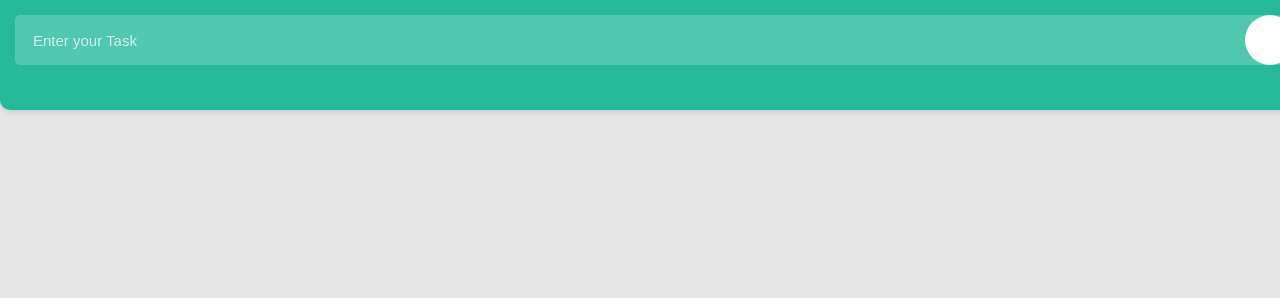
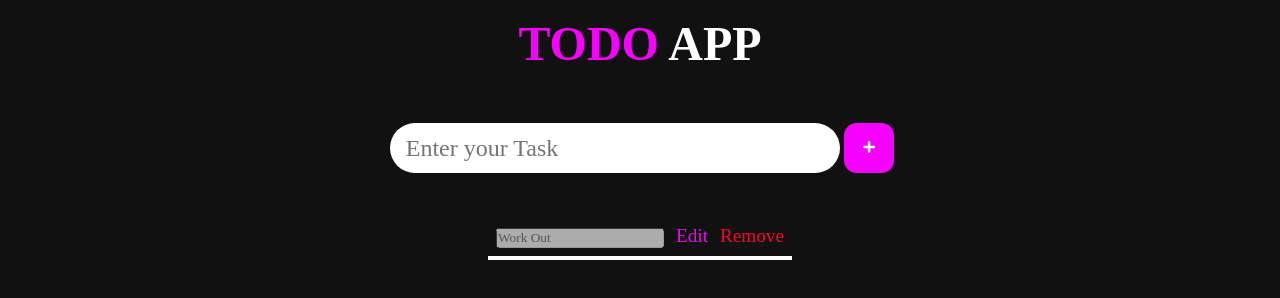
Before and after one commit to Jizzyjay/To-do-App, a plain HTML site: page index.html in a window 1280 px wide. Drawn offline with Linux system fonts and the light colour scheme; a web font is replaced by a local one.

Commit message:
updated the app

```diff
--- a/index.html
+++ b/index.html
@@ -15,10 +15,22 @@
 
 </head>
 <body>
-    <header>
-        <input type="text" placeholder="Enter your Task">
-        <button></button>
-    </header>
+    <h1><span class="todo">TODO</span> APP</h1>
+    <div class="input-div">
+        <input type="text" class="input" placeholder="Enter your Task">
+        <button class="addButton"><i class="fas fa-plus"></i></button>
+    </div>
+
+    <div class="container">
+        <div class="item">
+            <input type="text" class="text-input" value="Work Out" disabled>
+            <button class="editButton">Edit</button>
+            <buttun class="removeButton">Remove</buttun>
+        </div>
+    </div>
+
+
+    <script src="main.js"></script>
 
 </body>
 </html>
--- a/main.js
+++ b/main.js
@@ -1,33 +1,46 @@
-const clear = document.querySelector(".clear");
-const dateElement = document.getElementById("date");
-const list = document.getElementById("list");
-const input = document.getElementById("input");
+const addButton = document.querySelector(".addButton");
+var inputValue = document.querySelector(".input");
+const container = document.getElementById("container");
 
-const CHECK = "fa-check-circle";
-const UNCHECk = "fa-circle-thin";
-const LINE_THROUGH = "lineThrough";
+class item {
+    construtor(itemName){
+        //create the item div
+        this.createDiv(itemName);
+    }
 
-const options = {weekday : "long", month:"short", day:"numeric"};
+    createDiv (itemName){
+        let input = document.creatElement('input');
+        input.value = itemName;
+        input.disabled = true;
+        input.classList.add('item-input');
+        input.type = "text";
 
-const today = new Date();
+        let itemBox = document.createElement('div');
+        itemBox.classList.add('item');
 
-dateElement.innerHTML = today.toDateString("en-US", options)
+        let editButton = document.createElement('button');
+        editButton.innerHTML = 'Edit';
+        editButton.classList.add('editButton');
 
+        let removeButton = document.createElement('button');
+        removeButton.innerHTML = 'Remove';
+        removeButton.classList.add('removeButton');
 
+        itemBox.appendChild(itemBox);
 
+        itemBox.appendChild(input);
+        itemBox.appendChild(editButton);
+        itemBox.appendChild(removeButton);
 
+        editButton.addEventListener('click', () => this.edit(input));
 
+        removeButton.addEventListener('click', () => this.remove(itemBox));
+    }
 
+    edit(input){
+    input.disabled =!input.disabled;
+}
 
-
-
-
-
-
-
-
-const list = document.getElementById("list")
-
-const text = <li class="item">
-    <i class="co fa fa-circle-thin" job="complete"></i>
-</li>
+remove(item){
+    container.removeChild(item);
+}
--- a/style.css
+++ b/style.css
@@ -1,72 +1,103 @@
-body {
-    background-color: rgba(0, 0, 0, 0.1);
+* {
+    padding: 0;
+    margin: 0;
+    box-sizing: border-box;
     font-family: 'Hina Mincho', serif;
 }
 
-header {
-    width: 100%;
-    height: 80px;
-    position: fixed;
-    padding: 15px;
-    top: 0;
-    left: 0;
-    z-index: 5;
-    background: #25b99a;
-    box-shadow: 0px 2px 4px rgba(44, 62, 80, 0.15);
-    border-bottom-right-radius: 10px;
-    border-bottom-left-radius: 10px;
+body {
+    height: 100%;
+    background-color: #111;
 }
 
-header input {
-    width: 100%;
-    height: 50px;
-    float: left;
+h1 {
+    font-size: 3rem;
+    font-size: 100;
+    margin: 1rem 0 3rem;
+    text-align: center;
     color: #fff;
-    font-size: 15px;
-    font-weight: 400;
-    text-indent: 18px;
-    padding: 0 60px 0 0;
-    background: rgba(255, 255, 255, 0.2);
-    border-radius: 5px 25px 25px 5px;
-    border: 0px;
-    box-shadow: none;
-    outline: none;
-
-    -webkit-appearance: none;
-    -moz-appearance: none;
 }
 
-header input::-webkit-input-placeholder {
-    color: rgba(255, 255, 255, 0.75);
+.todo {
+    font-weight: 800;
+    color: #f403fc;
+
 }
 
-header input:-moz-input-placeholder {
-    color: rgba(255, 255, 255, 0.75);
+.input-div {
+    display: flex;
+    justify-content: center;
+    align-items: center;
+    text-align: center;
 }
 
-header input::-moz-input-placeholder {
-    color: rgba(255, 255, 255, 0.75);
+.input-div input {
+    padding: .5rem 1rem;
+    height: 50px;
+    outline: none;
+    border: none;
+    background-color: #fff;
+    width: 450px;
+    font-size: 1.5rem;
+    margin: .25rem;
+    border-radius: 25px;
 }
 
-header input:-ms-input-placeholder {
-    color: rgba(255, 255, 255, 0.75);
+.addButton {
+    height: 50px;
+    width: 50px;
+    border-radius: 25%;
+    outline: none;
+    border: none;
+    background-color: #f403fc;
+    color: #fff;
+    margin: .25px;
+    cursor: pointer;
 }
 
-header button {
-    width: 50px;
-    height: 50px;
-    position:absolute;
-    top:15px;
-    right:15px;
-    z-index:2;
+.addButton:hover {
+    opacity: .7;
+}
 
-    border-radius: 25px;
-    background: #fff;
-    border: 0px;
-    box-shadow: none;
+.container {
+    display: flex;
+    flex-direction: column;
+    justify-content: center;
+    align-items: center;
+    text-align: center;
+    margin-top: 2.5rem;
+}
+
+.item {
+    padding: .5rem;
+    margin-bottom: 1.5rem;
+    border-bottom: 4px solid #fff;
+}
+
+.item-input {
+    background: none;
     outline: none;
+    counter-reset: #fff;
+    border: none;
+    width: 350px;
+    font-size: 1.4rem;
+}
+
+.editButton {
+    font-size: 1.2rem;
+    margin: 0 0.5rem;
+    background: none;
+    outline: none;
+    color: #f403fc;
+    border: none;
     cursor: pointer;
+}
 
-    -webkit-appearance: none;
-    -moz-appearance: none;
+.removeButton {
+    font-size: 1.2rem;
+    background: none;
+    outline: none;
+    color: #fc0328;
+    border: none;
+    cursor: pointer;
 }
```
